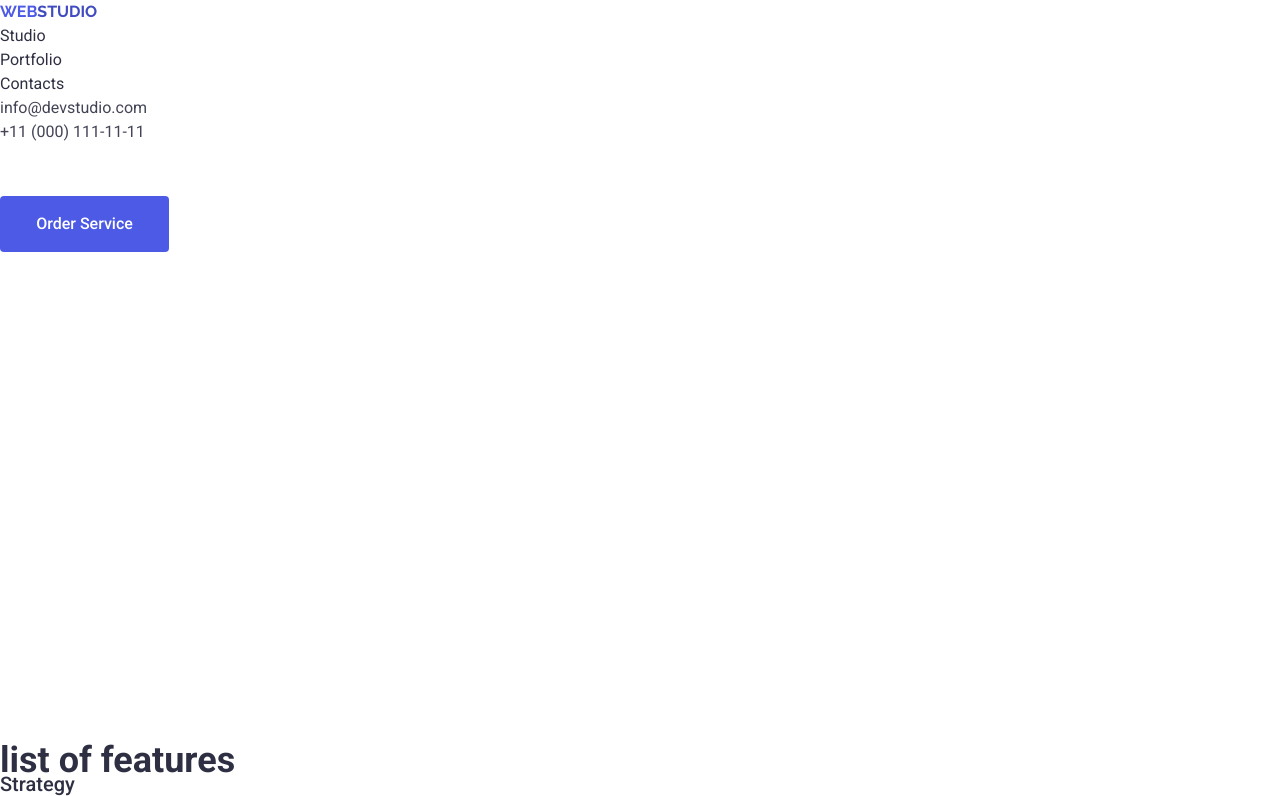
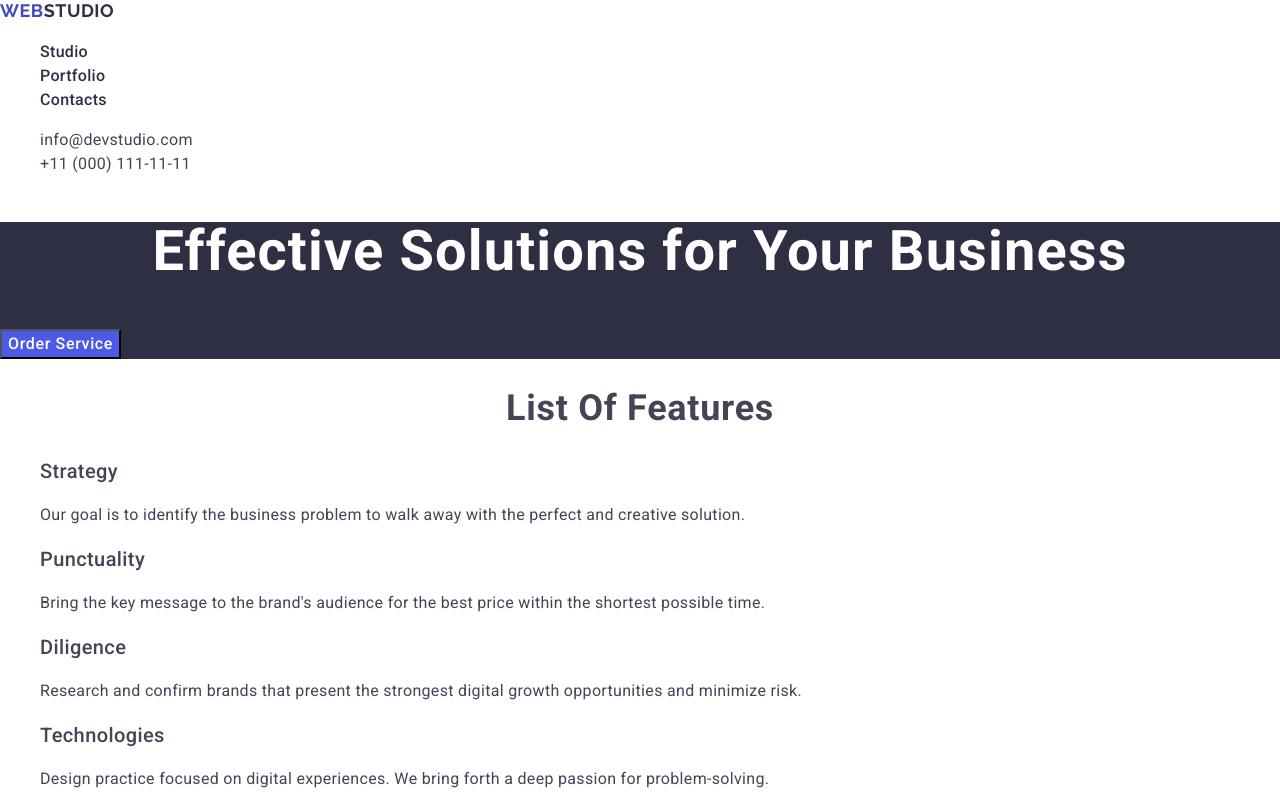
Before and after one commit to Gaevuha/goit-markup-hw-02, a plain HTML site: page index.html in a window 1280 px wide. Shown: the top 796 px of the page. Drawn offline with nearby package versions, Linux system fonts and the light colour scheme.

Commit message:
udate css and logo

```diff
--- a/css/styles.css
+++ b/css/styles.css
@@ -25,37 +25,15 @@
 }
 
 ul {
-    margin: 0;
-    padding: 0;
     list-style-type: none; /*убирає маркування списку*/
 }
 
-h1, h2, h3, h4, h5, h6, p{
+/* h1, h2, h3, h4, h5, h6, p{
     margin: 0;
-}
-
-h2 {
-    font-weight: 700;
-font-size: 36px;
-line-height: 0.9;
-}
-
-h3 {
-    font-weight: 500;
-font-size: 20px;
-line-height: 0.83;
-}
-
-p {
-    color: var(--color-text);
-}
-
-a {
-    display: inline-block;
-}
+} */
 
 body {
-    color: var(--color-darck);
+    color: var(--color-text);
     background-color: var(--color-white-background);
     font-family: 'Roboto', sans-serif;
     font-size: 16px;
@@ -64,19 +42,55 @@ body {
     margin: 0;
 }
 
+p {
+/* font-weight: 400;
+font-size: 16px;
+line-height: 1.5; */
+letter-spacing: 0.02em;
+}
+
+a {
+    display: inline-block;
+}
+
+.title-sections {
+    font-weight: 700;
+    font-size: 36px;
+    line-height: 1.11;
+    letter-spacing: 0.02em;
+    text-align: center;
+    text-transform: capitalize;
+}
+.title {
+font-weight: 500;
+font-size: 20px;
+line-height: 1.2;
+letter-spacing: 0.02em;
+}
+
 /* haeder */
-.link-logo {
+.header .link-logo,
+.footer .link-logo {
+    color: var(--color-primary-brand);
     text-transform: uppercase;
     font-family: "Raleway", sans-serif;
+    font-weight: 700;
+    font-size: 18px;
+    line-height: 1.17;
+    letter-spacing: 0.03em;
 }
 
-.title-logo {
-    color: var(--color-primary-brand);
+.title-logo-header {
+    color: var(--color-darck);
 }
 
 .link {
     color: var(--color-darck);
     text-decoration: none;
+    font-family: "Roboto", sans-serif;
+    font-weight: 500;
+    letter-spacing: 0.02em;
+
 }
 
 .link:hover,
@@ -87,6 +101,7 @@ body {
 .address-link {
     color: var(--color-text);
     text-decoration: none;
+    letter-spacing: 0.02em;
 }
 
 .address-link:hover,
@@ -94,28 +109,9 @@ body {
     color: var(--color-pressed-state);
 }
 
-.hero-button {
-    color: var(--color-white-background);
-    background-color: var(--color-primary-brand);
-    border: none;
-    border-radius: 4px;
-    padding: 16px 32px;
-    width: 169px;
-    height: 56px;
-    font-weight: 500;
-    cursor: pointer;
-}
-
-.hero-button:hover,
-.hero-button:focus {
-background-color: var(--color-pressed-state);
-}
-
 /* головна секція */
 .hero-section {
-    width: 100%;
-    height: 600px;
-    background-image: url(/images/dark-bg-footer.jpg);
+    background-color: var(--color-darck);
     background-repeat: no-repeat;
     background-position: center top;
     background-size: cover;
@@ -125,14 +121,36 @@ background-color: var(--color-pressed-state);
     color: var(--color-white-background);
     font-weight: 700;
     font-size: 56px;
-    line-height: 0.93;
+    line-height: 1.07;
+    letter-spacing: 0.02em;
+    text-align: center;
+}
+.hero-button {
+    color: var(--color-white-background);
+    background-color: var(--color-primary-brand);
+    font-weight: 500;
+    line-height: 150%;
+    letter-spacing: 0.04em;
+    cursor: pointer;
 }
 
+.hero-button:hover,
+.hero-button:focus {
+background-color: var(--color-pressed-state);
+}
+
+/* section feature */
+
+
+
+/* our team */
+.card-team {
+    background: var(--color-white-background);
+
+}
 /* footer */
 .footer {
-    width: 100%;
-    height: 312px;
-    background-image: url(/images/dark-bg-footer.jpg);
+    background-color: var(--color-darck);
     background-repeat: no-repeat;
     background-position: center top;
     background-size: cover;
@@ -151,3 +169,7 @@ color: var(--color-primary-brand);
 .sales-text {
     color: var(--color-light);
 }
+
+.title-logo-footer {
+    color: var(--color-light);
+}
--- a/index.html
+++ b/index.html
@@ -21,10 +21,10 @@
     <header class="header">
       <nav>
         <a class="link-logo link" href="./index.html"
-          ><span class="title-logo">Web</span>Studio</a
+          >Web<span class="title-logo-header">Studio</span></a
         >
         <ul>
-          <li><a class="link" href="">Studio</a></li>
+          <li><a class="link" href="./index.html">Studio</a></li>
           <li><a class="link" href="">Portfolio</a></li>
           <li><a class="link" href="">Contacts</a></li>
         </ul>
@@ -51,8 +51,8 @@
         <button class="hero-button" type="button">Order Service</button>
       </section>
       <!-- перелік особливостей -->
-      <section>
-        <h2>list of features</h2>
+      <section class="section-features">
+        <h2 class="title-sections">list of features</h2>
         <ul>
           <li>
             <!-- <img
@@ -61,7 +61,7 @@
               height="112"
               alt="strategy"
             /> -->
-            <h3>Strategy</h3>
+            <h3 class="title">Strategy</h3>
             <p>
               Our goal is to identify the business problem to walk away with the
               perfect and creative solution.
@@ -74,7 +74,7 @@
               height="112"
               alt="punctuality"
             /> -->
-            <h3>Punctuality</h3>
+            <h3 class="title">Punctuality</h3>
             <p>
               Bring the key message to the brand's audience for the best price
               within the shortest possible time.
@@ -87,7 +87,7 @@
               height="112"
               alt="diligence"
             /> -->
-            <h3>Diligence</h3>
+            <h3 class="title">Diligence</h3>
             <p>
               Research and confirm brands that present the strongest digital
               growth opportunities and minimize risk.
@@ -100,7 +100,7 @@
               height="112"
               alt="technologies"
             /> -->
-            <h3>Technologies</h3>
+            <h3 class="title">Technologies</h3>
             <p>
               Design practice focused on digital experiences. We bring forth a
               deep passion for problem-solving.
@@ -109,12 +109,12 @@
         </ul>
       </section>
       <!-- опис команди -->
-      <section>
-        <h2>Our Team</h2>
+      <section class="section-team">
+        <h2 class="title-sections">Our Team</h2>
         <ul>
-          <li>
+          <li class="card-team">
             <img src="./images/mark.jpg" width="264" alt="mark-guerrero" />
-            <h3>Mark Guerrero</h3>
+            <h3 class="title">Mark Guerrero</h3>
             <p>Product Designer</p>
             <!-- <ul>
                 <li>
@@ -146,10 +146,10 @@
                   </a>
                 </li>
               </ul> -->
-          </li>
+          </li class="card-team">
           <li>
             <img src="./images/tom.jpg" width="264" alt="tom-ford" />
-            <h3>Tom Ford</h3>
+            <h3 class="title">Tom Ford</h3>
             <p>Frontend Developer</p>
             <!-- <ul>
                 <li>
@@ -182,9 +182,9 @@
                 </li>
               </ul> -->
           </li>
-          <li>
+          <li class="card-team">
             <img src="./images/camila.jpg" width="264" alt="camila-garcia" />
-            <h3>Camila Garcia</h3>
+            <h3 class="title">Camila Garcia</h3>
             <p>Marketing</p>
             <!-- <ul>
                 <li>
@@ -217,9 +217,9 @@
                 </li>
               </ul> -->
           </li>
-          <li>
+          <li class="card-team">
             <img src="./images/daniel.jpg" width="264" alt="daniel-wilson" />
-            <h3>Daniel Wilson</h3>
+            <h3 class="title">Daniel Wilson</h3>
             <p>UI Designer</p>
             <!-- <ul>
                 <li>
@@ -255,15 +255,15 @@
         </ul>
       </section>
       <!-- секция с портфоліо -->
-      <section>
-        <h2>Our Portfolio</h2>
+      <section class="section-portfolio">
+        <h2 class="title-sections">Our Portfolio</h2>
         <ul>
           <li>
             <a href="#" style="text-decoration: none; color: inherit">
               <img src="./images/banking.jpg" width="360" alt="banking" />
-              <h3>Banking App</h3>
-              <p>App</p>
             </a>
+            <h3 class="title">Banking App</h3>
+            <p>App</p>
           </li>
           <li>
             <a href="#" style="text-decoration: none; color: inherit">
@@ -272,9 +272,9 @@
                 width="360"
                 alt="cashless-payment"
               />
-              <h3>Cashless Payment</h3>
+            </a>
+              <h3 class="title">Cashless Payment</h3>
               <p>Marketing</p>
-            </a>
           </li>
           <li>
             <a href="#" style="text-decoration: none; color: inherit">
@@ -283,9 +283,9 @@
                 width="360"
                 alt="meditation-app"
               />
-              <h3>Meditation App</h3>
+              </a>
+              <h3 class="title">Meditation App</h3>
               <p>App</p>
-            </a>
           </li>
           <li>
             <a href="#" style="text-decoration: none; color: inherit">
@@ -294,9 +294,9 @@
                 width="360"
                 alt="taxi-service"
               />
-              <h3>Taxi Service</h3>
-              <p>Marketing</p>
-            </a>
+              </a>
+             <h3 class="title">Taxi Service</h3>
+             <p>Marketing</p>
           </li>
           <li>
             <a href="#" style="text-decoration: none; color: inherit">
@@ -305,9 +305,9 @@
                 width="360"
                 alt="screen-Illustrations"
               />
-              <h3>Screen Illustrations</h3>
+            </a>
+              <h3 class="title">Screen Illustrations</h3>
               <p>Design</p>
-            </a>
           </li>
           <li>
             <a href="#" style="text-decoration: none; color: inherit">
@@ -316,17 +316,17 @@
                 width="360"
                 alt="online-courses"
               />
-              <h3>Online Courses</h3>
+            </a>
+              <h3 class="title">Online Courses</h3>
               <p>Marketing</p>
-            </a>
           </li>
         </ul>
       </section>
     </main>
     <footer class="footer">
-      <a class="link-logo-footer link" href="./index.html"
-        ><span class="title-logo-footer">Web</span>Studio</a
-      >
+      <a class="link-logo link" href="./index.html"
+          >Web<span class="title-logo-footer">Studio</span></a
+        >
       <p class="sales-text">
         Increase the flow of customers and sales for your business with digital
         marketing &amp; growth solutions.
```
